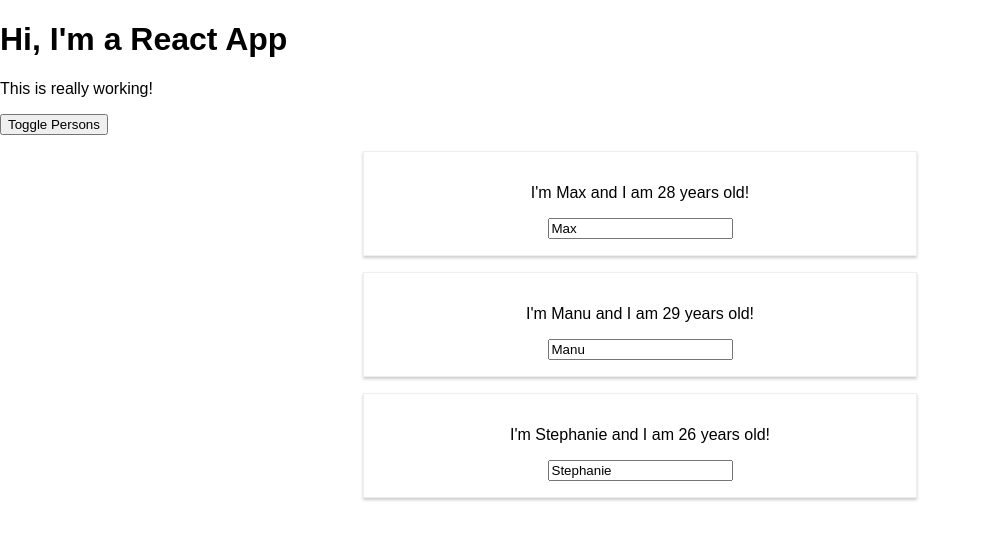
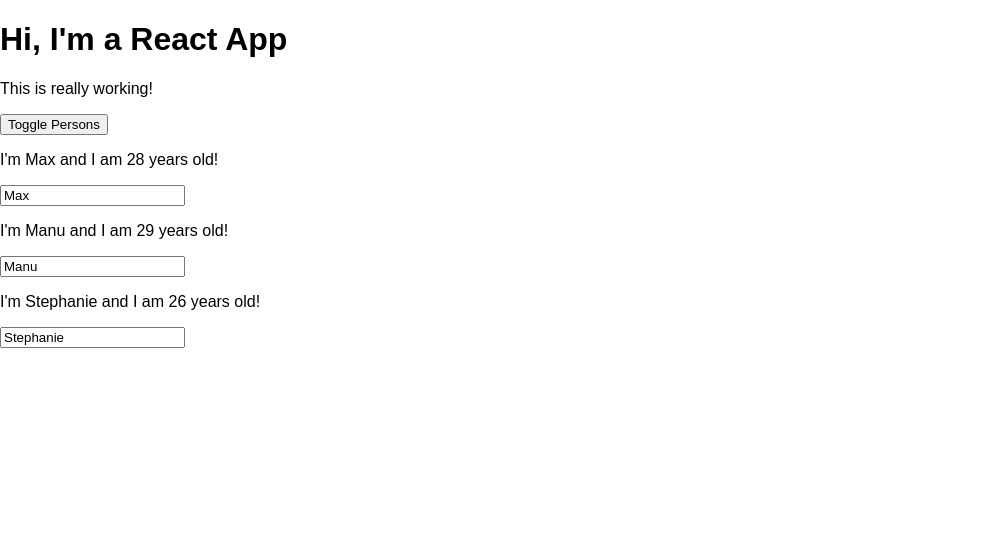
Before and after one commit to gabrielpeereira/components-react, a React app: page / in a window 1280 px wide. Both pictures are taken after a click on the button "Toggle Persons". Shown: the top 540 px of the page, without its empty margins (0-981 px from the left). Built offline with nearby package versions, Linux system fonts and the light colour scheme.

Commit message:
css module dentro do wepack

```diff
--- a/src/App.css
+++ b/src/App.css
@@ -2,7 +2,7 @@
   text-align: center;
 }
 
-.red {
+.Red {
   color: red;
 }
 
@@ -24,3 +24,11 @@
   background-color: lightgreen;
   color: black;
 }
+
+.Button.Red {
+  background-color: red;
+}
+
+.Button.Red:hover {
+  background-color: salmon;
+}
--- a/src/App.js
+++ b/src/App.js
@@ -65,6 +65,7 @@ class App extends Component {
       assignedClasses.push(classes.bold)
     }
 
+    let btnClass = [classes.Button];
     let persons = null;
 
     if ( this.state.showPersons ) {
@@ -81,14 +82,16 @@ class App extends Component {
 
         </div>
       );
+
+      btnClass.push(classes.Red)
     }
 
     return (
 
       <div className={classes.App}>
         <h1>Hi, I'm a React App</h1>
-        <p className={assignedClasses.join('')}>This is really working!</p>
-        <button className={classes.Button}
+        <p className={assignedClasses.join(' ')}>This is really working!</p>
+        <button className={btnClass.join(' ')}
           onClick={this.togglePersonsHandler}>Toggle Persons</button>
         {persons}
       </div>
--- a/src/Person/Person.css
+++ b/src/Person/Person.css
@@ -7,8 +7,8 @@
     text-align: center;
 }
 
- /* @media (min-width: 500px){
+ @media (min-width: 500px){
     .Person {
         width: 520px;
     }
-}  */
+}
--- a/src/Person/Person.js
+++ b/src/Person/Person.js
@@ -1,27 +1,13 @@
 import React from 'react';
-// import './Person.css';
-import styled from 'styled-components';
-
-const StyledDiv = styled.div`
-        width: 60%;
-        margin: 16px auto;
-        border: 1px solid #eee;
-        box-shadow: 0 2px 3px #ccc;
-        padding: 16px;
-        text-align: center;
-
-        @media (min-width: 500px){
-            width: 520px;
-        }
-    `;
+import classes from './Person.css';
 
 const person = (props) => {
     return (
-        <StyledDiv>
+        <div className={classes.Person}>
             <p onClick={props.click}>I'm {props.name} and I am {props.age} years old!</p>
             <p>{props.children}</p>
             <input type="text" onChange={props.changed} value={props.name} />
-        </StyledDiv>
+        </div>
     )
 };
 
```
